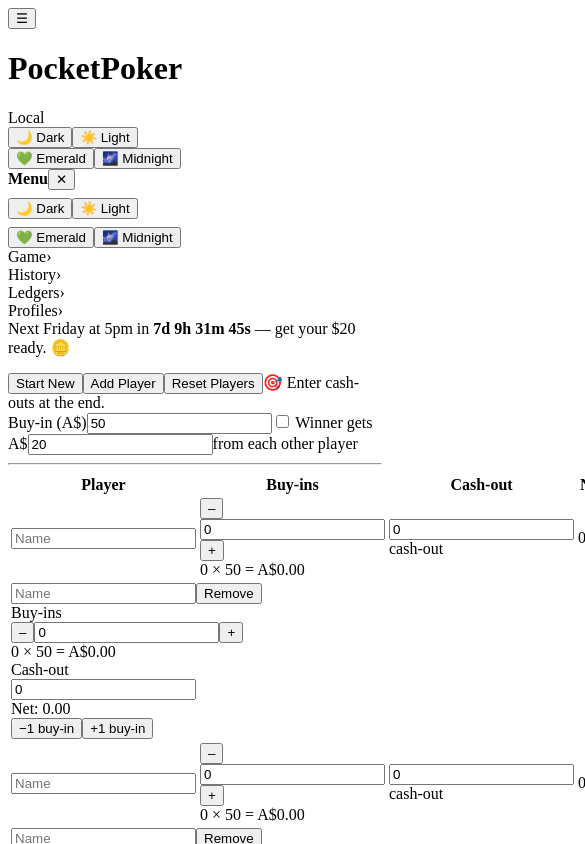
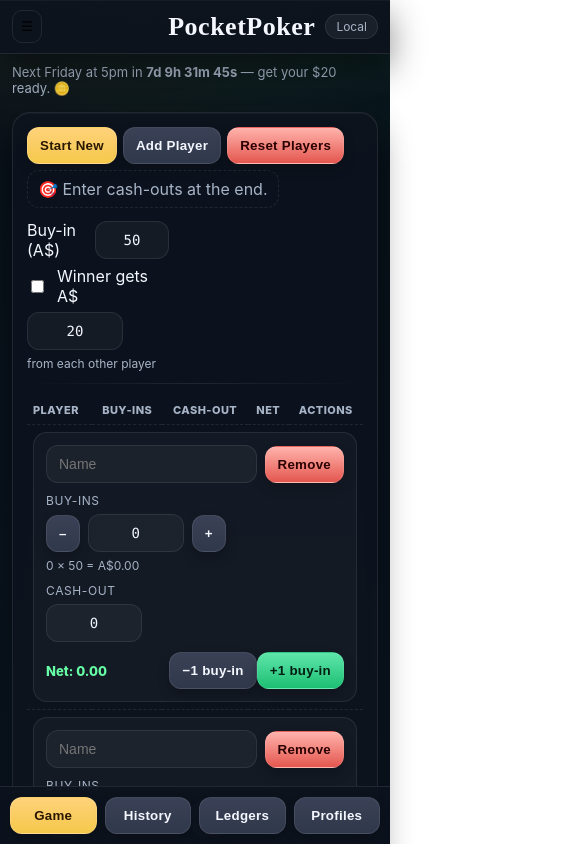
Before and after one commit to Parzival-0x9/pocketpoker, a React (Vite) app: page / in a window 390 px wide. Shown: the top 844 px of the page, 585 px wide, since content can reach past the window. Built offline with nearby package versions, Linux system fonts and the light colour scheme.

Commit message:
Mobile restore: revert bottom-sheet overrides; keep compact horizontal scroll in History details

```diff
--- a/styles.css
+++ b/styles.css
@@ -1,35 +1,189 @@
+:root {
+  --bg: #071019; --bg-2: #0a141f; --card: rgba(13,19,30,.95); --border: rgba(255,255,255,.085);
+  --text: #F4F7FF; --muted: #a7b4c7;
+  --gold-1: #ffd27a; --gold-2: #f5c84b; --gold-3: #b8870a;
+  --emerald-2: #1dbf73;
+  --slate-2: #8994a9; --slate-3: #2b3345;
+  --crimson-2: #e4574f;
+  --shadow: 0 14px 34px rgba(0,0,0,.45), inset 0 1px 0 rgba(255,255,255,.04);
+}
+:root[data-theme="light"] {
+  --bg: #faf7f1; --bg-2: #fffdf6; --card: rgba(255,255,255,.98); --border: rgba(8,12,20,.12);
+  --text: #111827; --muted: #6b7280;
+  --gold-1: #ffe08c; --gold-2: #f1c644; --gold-3: #9a6e00;
+  --emerald-2: #10b981; --slate-2: #5c667b; --slate-3: #d1d6e0; --crimson-2: #ef4444;
+  --shadow: 0 12px 28px rgba(0,0,0,.08), inset 0 1px 0 rgba(255,255,255,.6);
+}
 
-/* === PocketPoker: History details mobile fix (CSS-only) ===
-   Goal: On small screens, prevent overlap by allowing horizontal scroll
-   inside .detail tables and preserve the header row.
-*/
+*{box-sizing:border-box}
+html,body,#root{height:100%}
+body{
+  margin:0;font-family:Inter,ui-sans-serif,system-ui,-apple-system,'Segoe UI',Roboto,Arial;
+  color:var(--text);
+  background: linear-gradient(180deg,var(--bg) 0%,var(--bg-2) 100%);
+}
 
-/* 1) Ensure the expanded 'detail' block can host its own horizontal scroll */
-@media (max-width: 768px){
-  .surface .detail{
-    display: block;
-    overflow-x: auto;           /* allow sideways scroll if needed */
-    -webkit-overflow-scrolling: touch;
+/* felt theme overlay */
+:root[data-felt="emerald"] body{
+  background:
+    radial-gradient(900px 500px at 85% -15%, rgba(29,191,115,.14), transparent 60%),
+    radial-gradient(900px 500px at 15% -15%, rgba(245,200,75,.12), transparent 60%),
+    linear-gradient(180deg,var(--bg) 0%,var(--bg-2) 100%);
+}
+:root[data-felt="midnight"] body{
+  background:
+    radial-gradient(900px 500px at 85% -15%, rgba(96,165,250,.10), transparent 60%),
+    radial-gradient(900px 500px at 15% -15%, rgba(168,85,247,.10), transparent 60%),
+    linear-gradient(180deg,#060a12 0%,#0a1020 100%);
+}
+
+.container{max-width:1120px;margin:0 auto;padding:56px 16px 72px}
+h1{font-family:'Playfair Display',serif;font-weight:800;letter-spacing:.02em;font-size:clamp(26px,5vw,44px);margin:0}
+.kicker{color:var(--muted);margin-top:8px}
+.surface{background:var(--card);border:1px solid var(--border);border-radius:18px;padding:14px;box-shadow:var(--shadow);backdrop-filter:blur(6px)}
+.surface+.surface{margin-top:14px}
+.header{display:flex;justify-content:space-between;gap:12px;align-items:center;margin-bottom:12px}
+.title-badge{display:inline-flex;align-items:center;gap:10px}
+.badge{padding:4px 10px;border:1px solid var(--border);background:rgba(255,255,255,.06);border-radius:999px;font-size:12px;color:var(--muted)}
+.toolbar{display:flex;gap:8px;flex-wrap:wrap}
+
+/* Buttons */
+.btn{
+  appearance:none;border:1px solid var(--border);cursor:pointer;
+  color:var(--text);padding:10px 14px;border-radius:12px;font-weight:800;letter-spacing:.02em;
+  background: linear-gradient(180deg, rgba(255,255,255,.12), rgba(255,255,255,.04));
+  box-shadow: 0 6px 12px rgba(0,0,0,.22);
+  transition: transform .05s ease, filter .2s ease, box-shadow .2s ease;
+  width: auto;
+}
+.btn:hover{transform:translateY(-1px)}
+.btn:active{transform:translateY(0)}
+.btn.primary{background:linear-gradient(180deg,var(--gold-1),var(--gold-2)); color:#2a1800; border-color:rgba(255,255,255,.15)}
+.btn.secondary{background:linear-gradient(180deg,#3a4156,#30384b); color:#f5f7ff}
+.btn.success{background:linear-gradient(180deg,#5ee6aa,var(--emerald-2)); color:#001e12}
+.btn.danger{background:linear-gradient(180deg,#ffb3ac,var(--crimson-2)); color:#2a0000}
+.btn.ghost{background:transparent;box-shadow:none;color:var(--muted)}
+
+.controls{display:grid;grid-template-columns:repeat(12,1fr);gap:12px;align-items:center}
+.controls .stack{grid-column:span 12;display:flex;gap:8px;flex-wrap:wrap}
+@media (min-width:860px){.controls .stack{grid-column:span 8}.controls .toggles{grid-column:span 4;justify-self:end}}
+
+label.inline{display:inline-flex;align-items:center;gap:10px}
+select,input[type="text"],input[type="number"]{background:rgba(255,255,255,.04);color:var(--text);border:1px solid var(--border);border-radius:12px;padding:10px 12px;font-size:14px;min-width:0}
+input[type="number"].small{width:96px;text-align:center}
+input[type="text"].name{width:220px;max-width:100%}
+input[type=number]::-webkit-outer-spin-button,input[type=number]::-webkit-inner-spin-button{-webkit-appearance:none;margin:0}
+input[type=number]{-moz-appearance:textfield}
+
+.table{width:100%;border-collapse:collapse; font-size:14px}
+.table th,.table td{padding:8px 8px;border-bottom:1px dashed var(--border)}
+.table th{text-align:left;color:var(--muted);font-weight:800;letter-spacing:.04em;text-transform:uppercase;font-size:11px}
+.table th.center,.table td.center{text-align:center}
+.table td.center input{text-align:center}
+.table td .toolbar{justify-content:center}
+.right{text-align:right}.center{text-align:center}
+.meta{color:var(--muted);font-size:12px}
+hr.hair{border:none;height:1px;background:linear-gradient(90deg,transparent,var(--border),transparent);margin:12px 0}
+.ribbon{display:inline-flex;align-items:center;gap:8px;background:rgba(255,255,255,.06);border:1px solid var(--border);padding:6px 10px;border-radius:12px;color:var(--muted)}
+.pill{display:inline-flex;align-items:center;gap:8px;border:1px dashed var(--border);padding:8px 10px;border-radius:12px;color:var(--muted)}
+.footer{opacity:.7;margin-top:14px;font-size:12px}
+.mono{font-family:'JetBrains Mono',ui-monospace,SFMono-Regular,Menlo,Monaco,Consolas}
+.switch{position:relative;display:inline-flex;align-items:center;gap:8px;padding:4px;border:1px solid var(--border);border-radius:999px;background:rgba(255,255,255,.05)}
+.switch button{border:0;padding:6px 12px;border-radius:999px;cursor:pointer;font-weight:800}
+.switch .active{background:linear-gradient(120deg,var(--gold-1),var(--gold-2));color:#2a1800}
+.switch .ghost{background:transparent;color:var(--muted)}
+.detail{background:rgba(0,0,0,.06);border:1px dashed var(--border);padding:10px;border-radius:12px;margin-top:10px}
+
+.alert{background:rgba(255,183,3,.12); border:1px solid rgba(255,183,3,.35); color:#ffd27a; padding:10px 12px; border-radius:12px}
+
+.chip{display:inline-block;width:14px;height:14px;border-radius:50%;margin-left:6px;background:radial-gradient(circle at 30% 30%, #fff6, transparent 40%), conic-gradient(#b91c1c 0 20%, #4b5563 0 30%, #b91c1c 0 50%, #4b5563 0 60%, #b91c1c 0 80%, #4b5563 0 90%, #b91c1c 0 100%); border:2px solid #eee8; box-shadow:0 0 0 1px #0006 inset}
+#confetti-root{position:fixed;inset:0;pointer-events:none;overflow:hidden}
+.confetti{position:fixed;top:-10px;width:6px;height:10px;opacity:0.95;animation:confettiFall 1200ms ease-out forwards}
+@keyframes confettiFall {0%{transform:translateY(-10px) rotate(0)} 100%{transform:translateY(110vh) rotate(720deg); opacity:0}}
+
+/* --- Compact Mobile Topbar & Drawer --- */
+.pp-topbar{
+  position:fixed; top:0; left:0; right:0; z-index:50;
+  display:flex; align-items:center; justify-content:space-between;
+  padding:10px 12px; background:var(--card); border-bottom:1px solid var(--border); box-shadow:var(--shadow);
+}
+.pp-topbar .brand{display:flex; align-items:center; gap:10px}
+.pp-burger{appearance:none;background:transparent;border:1px solid var(--border);border-radius:10px;padding:8px;cursor:pointer}
+.pp-burger:active{transform:scale(.98)}
+
+.pp-drawer{
+  position:fixed; top:0; bottom:0; left:0; width:280px; max-width:85vw;
+  background:var(--card); border-right:1px solid var(--border); padding:14px;
+  transform:translateX(-100%); transition:transform .22s ease; z-index:60; overflow:auto;
+}
+.pp-drawer.open{ transform:translateX(0) }
+.pp-overlay{position:fixed; inset:0; background:#0008; z-index:55; opacity:0; pointer-events:none; transition:opacity .2s ease}
+.pp-overlay.show{opacity:1; pointer-events:auto}
+
+.nav-list{display:flex; flex-direction:column; gap:8px; margin-top:10px}
+.nav-item{display:flex; align-items:center; justify-content:space-between; gap:8px; padding:10px 12px; border:1px solid var(--border); border-radius:12px; cursor:pointer; background:rgba(255,255,255,.03)}
+.nav-item.active{background:linear-gradient(180deg,var(--gold-1),var(--gold-2)); color:#2a1800}
+
+.tabbar{position:fixed; bottom:0; left:0; right:0; display:flex; gap:8px; padding:10px; background:var(--card); border-top:1px solid var(--border); z-index:40}
+.tabbar button{flex:1}
+
+/* Mobile-first tweaks */
+@media (max-width: 680px){
+  .container{padding:56px 12px 84px}
+  .toolbar{gap:6px}
+  .table{font-size:13px}
+  .table th,.table td{padding:7px 6px}
+  .controls .stack{gap:6px}
+  .btn{padding:10px 12px}
+  .kicker{font-size:13px}
+  .pp-hide-mobile{display:none !important}
+}
+
+/* Optional: Stack table rows into compact blocks (keep simple for now) */
+/* Advanced card-rows can be added later if needed */
+
+/* ===== Mobile player card layout (≤ 680px) ===== */
+.mobile-row{ display:none; }
+.desktop-row{ display:table-row; }
+
+@media (max-width: 680px){
+  .table thead, .table tfoot{ display:none; }
+  .desktop-row{ display:none; }
+  .mobile-row{ display:table-row; }
+
+  .player-card{
+    border:1px solid var(--border);
+    border-radius:14px;
+    background:rgba(255,255,255,.03);
+    padding:12px;
+    display:flex;
+    flex-direction:column;
+    gap:10px;
   }
+  .pc-top{ display:flex; gap:8px; align-items:center; }
+  .pc-top .pc-name{ flex:1; }
+  .pc-top .pc-remove{ padding:8px 10px; }
 
-  /* 2) Make the internal table scroll instead of squishing/overlapping */
-  .surface .detail .table{
-    display: block;             /* block to enable overflow on the table element */
-    overflow-x: auto;
-    max-width: 100%;
-    width: max-content;         /* grow to fit content width */
-    border-collapse: collapse;
-    -webkit-overflow-scrolling: touch;
-  }
+  .pc-row{ display:flex; flex-direction:column; gap:6px; }
+  .pc-label{ font-size:12px; color:var(--muted); text-transform:uppercase; letter-spacing:.05em; }
 
-  /* 3) Keep column headers visible and legible on mobile */
-  .surface .detail .table thead{
-    display: table-header-group !important;
-  }
-  .surface .detail .table th,
-  .surface .detail .table td{
-    white-space: nowrap;        /* no unexpected wrapping that causes overlap */
-    padding: 8px 10px;          /* slightly tighter for small screens */
-    font-size: 14px;
-  }
+  .pc-controls{ display:flex; gap:8px; align-items:center; }
+  .pc-number{ width:110px; text-align:center; }
+
+  .pc-meta{ font-size:12px; color:var(--muted); }
+
+  .pc-bottom{ display:flex; justify-content:space-between; align-items:center; gap:10px; flex-wrap:wrap; }
+  .pc-net{ font-weight:800; }
+  .pc-net.pos{ color:#66ffa6; }
+  .pc-net.neg{ color:#ff9a9a; }
+
+  .player-card .btn{ padding:10px 12px; }
+  .player-card input.name{ width:100%; }
 }
+
+
+
+/* Ensure table headers are visible on phones */
+@media (max-width: 760px){
+  .table thead{ display: table-header-group !important; }
+}
```
